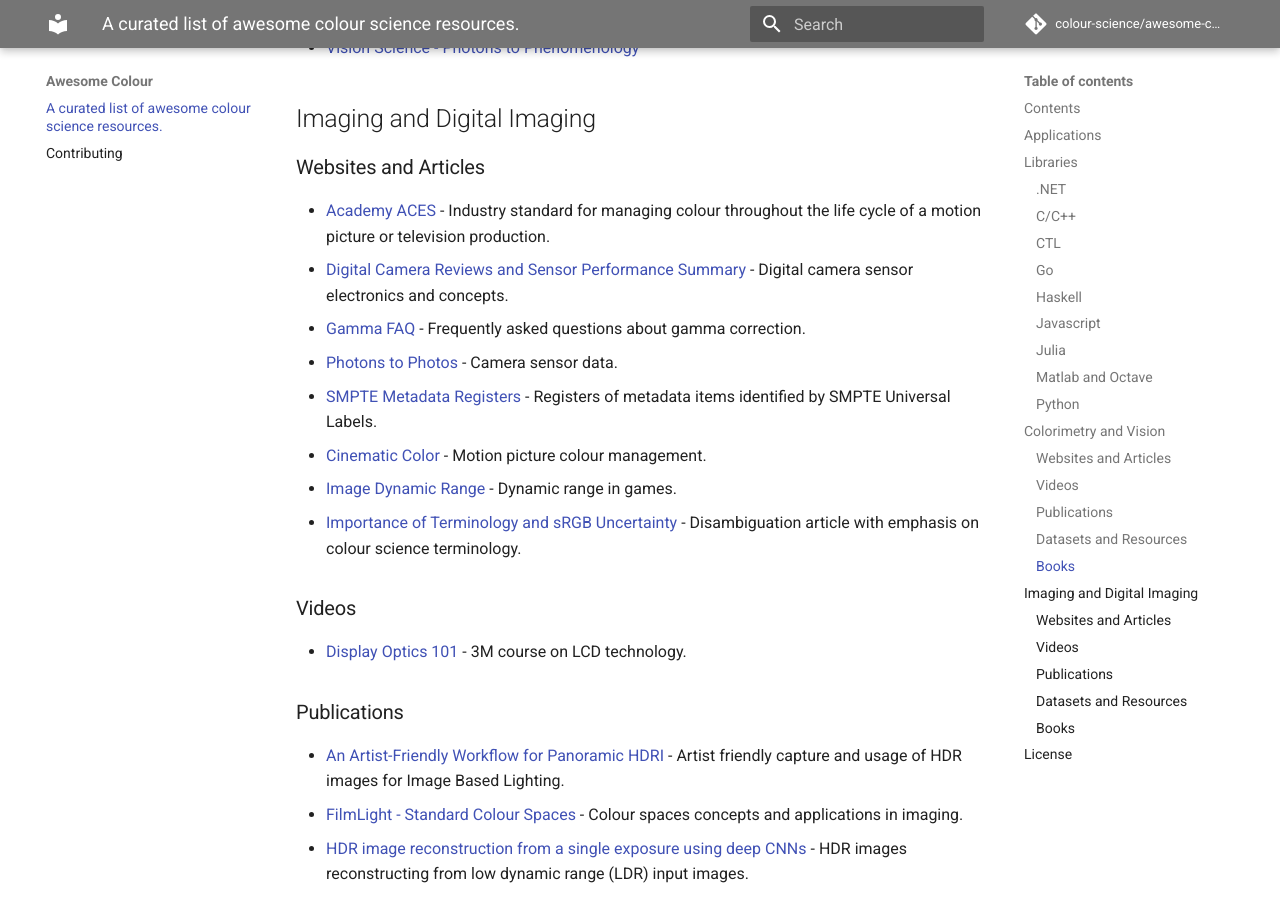
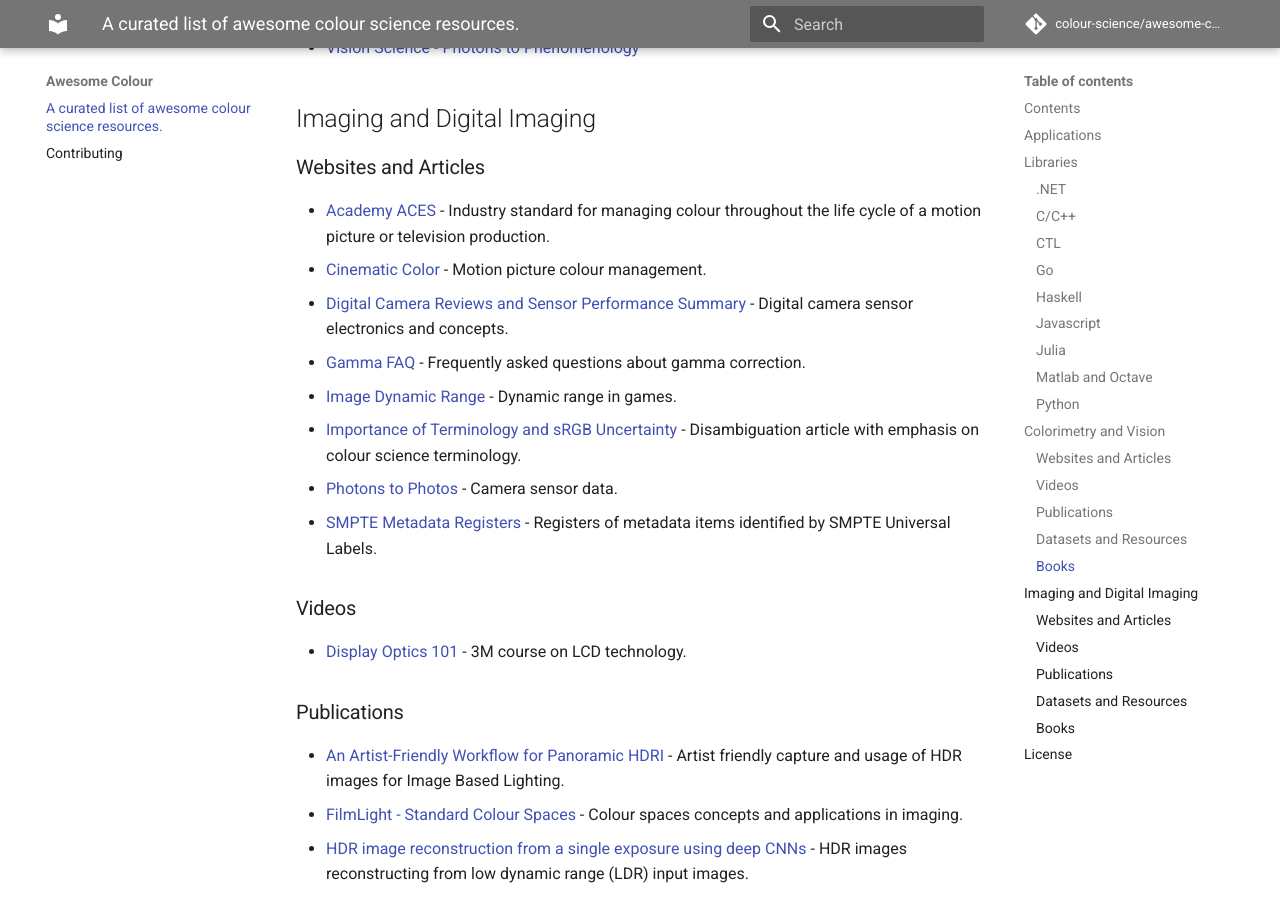
Before and after one commit to colour-science/awesome-colour, an MkDocs documentation site: the page built from docs/index.md, in a window 1280 px wide and 900 px high, scrolled down 4158 px. Built offline with MkDocs 1.6.1 and Material for MkDocs 9.7.7, drawn with Linux system fonts in a browser that asks for light colours; comment, search, counter and statistics services are not loaded.

Commit message:
Reorder various entries.

```diff
--- a/docs/index.md
+++ b/docs/index.md
@@ -142,13 +142,13 @@
 ### Websites and Articles
 
 - [Academy ACES](http://www.oscars.org/science-technology/sci-tech-projects/aces) - Industry standard for managing colour throughout the life cycle of a motion picture or television production.
+- [Cinematic Color](http://cinematiccolor.org/) - Motion picture colour management.
 - [Digital Camera Reviews and Sensor Performance Summary](http://www.clarkvision.com/articles/digital.sensor.performance.summary/) - Digital camera sensor electronics and concepts.
 - [Gamma FAQ](http://poynton.ca/notes/colour_and_gamma/GammaFAQ.html) - Frequently asked questions about gamma correction.
+- [Image Dynamic Range](https://bartwronski.com/2016/09/01/dynamic-range-and-evs/) - Dynamic range in games.
+- [Importance of Terminology and sRGB Uncertainty](https://www.colour-science.org/posts/the-importance-of-terminology-and-srgb-uncertainty/) - Disambiguation article with emphasis on colour science terminology.
 - [Photons to Photos](http://photonstophotos.net/) - Camera sensor data.
 - [SMPTE Metadata Registers](https://registry.smpte-ra.org/apps/pages/) - Registers of metadata items identified by SMPTE Universal Labels.
-- [Cinematic Color](http://cinematiccolor.org/) - Motion picture colour management.
-- [Image Dynamic Range](https://bartwronski.com/2016/09/01/dynamic-range-and-evs/) - Dynamic range in games.
-- [Importance of Terminology and sRGB Uncertainty](https://www.colour-science.org/posts/the-importance-of-terminology-and-srgb-uncertainty/) - Disambiguation article with emphasis on colour science terminology.
 
 ### Videos
 
```
Also changed, not shown: readme.md (+3 -3 lines).
